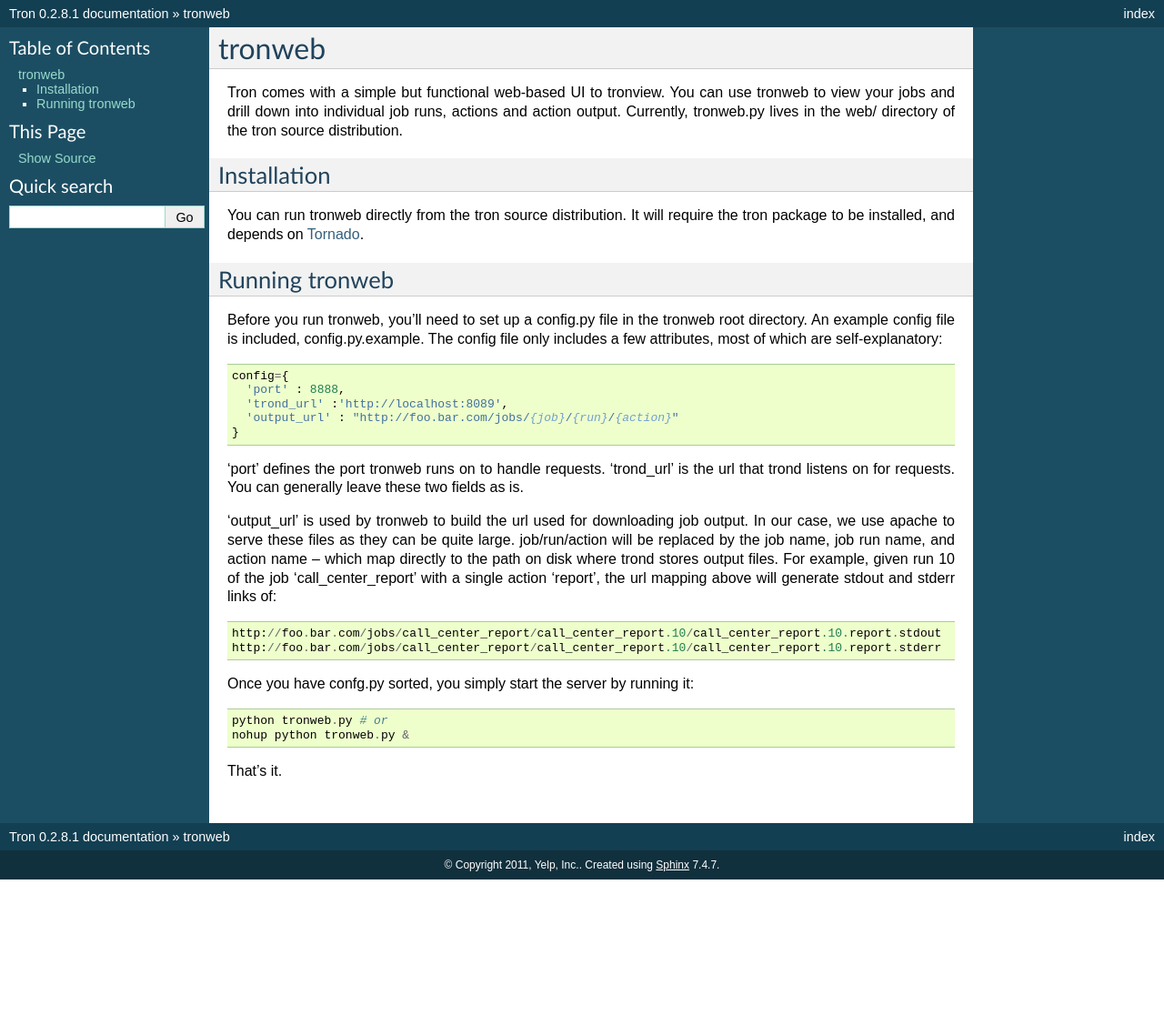
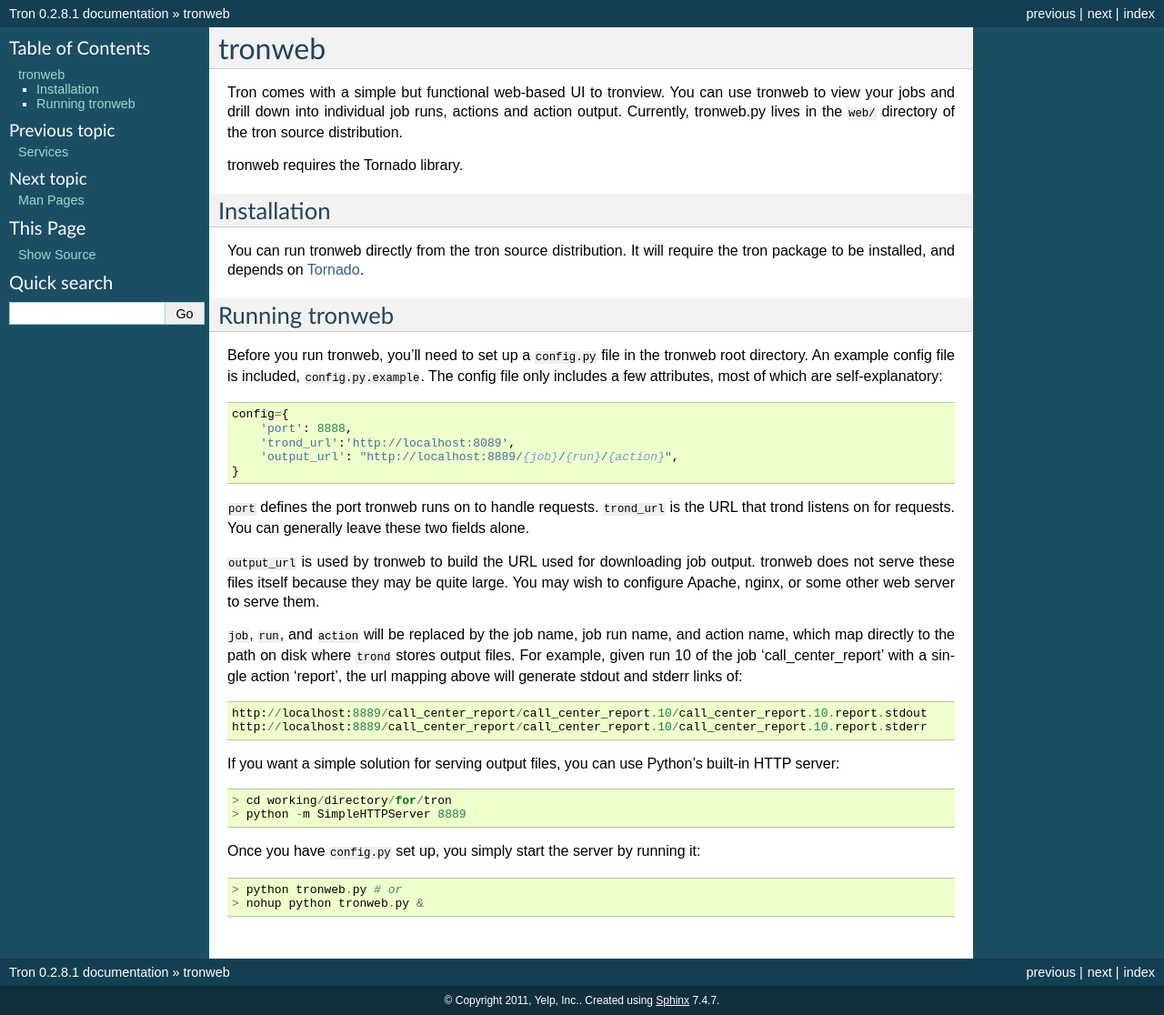
Before and after one commit to Yelp/Tron, a Sphinx documentation site: the page built from docs/tronweb.rst, in a window 1280 px wide. Shown: the whole page at 91% size. Built offline with Sphinx 7.4.7, drawn with Linux system fonts in a browser that asks for light colours; before the commit the page ends 967 px from its top, so only the background shows below that.

Commit message:
Formatting tweaks to docs and examples for tronweb. Added it to doc index page.

```diff
--- a/docs/index.rst
+++ b/docs/index.rst
@@ -27,6 +27,7 @@ Table of Contents
     config.rst
     jobs.rst
     services.rst
+    tronweb.rst
     tools.rst
     developing.rst
 
--- a/docs/tronweb.rst
+++ b/docs/tronweb.rst
@@ -1,39 +1,59 @@
 tronweb
 ========
-Tron comes with a simple but functional web-based UI to tronview. You can use tronweb to view your jobs and drill down
-into individual job runs, actions and action output. Currently, tronweb.py lives in the web/ directory of the tron
-source distribution.
+
+Tron comes with a simple but functional web-based UI to tronview. You can use
+tronweb to view your jobs and drill down into individual job runs, actions and
+action output. Currently, tronweb.py lives in the ``web/`` directory of the
+tron source distribution.
+
+tronweb requires the Tornado library.
 
 Installation
 ------------
-You can run tronweb directly from the tron source distribution. It will require the tron package to be installed, and
-depends on `Tornado <http://www.tornadoweb.org>`_.
+
+You can run tronweb directly from the tron source distribution. It will require
+the tron package to be installed, and depends on `Tornado
+<http://www.tornadoweb.org>`_.
 
 Running tronweb
 ----------------
-Before you run tronweb, you'll need to set up a config.py file in the tronweb root directory. An example config
-file is included, config.py.example. The config file only includes a few attributes, most of which are self-explanatory::
 
-  config={
-    'port' : 8888,
-    'trond_url' :'http://localhost:8089',
-    'output_url' : "http://foo.bar.com/jobs/{job}/{run}/{action}"
-  }
+Before you run tronweb, you'll need to set up a ``config.py`` file in the
+tronweb root directory. An example config file is included,
+``config.py.example``.  The config file only includes a few attributes, most of
+which are self-explanatory::
 
-'port' defines the port tronweb runs on to handle requests. 'trond_url' is the url that trond listens on for requests. You can
-generally leave these two fields as is.
+    config={
+        'port': 8888,
+        'trond_url':'http://localhost:8089',
+        'output_url': "http://localhost:8889/{job}/{run}/{action}",
+    }
 
-'output_url' is used by tronweb to build the url used for downloading job output. In our case, we use apache to serve these files
-as they can be quite large. job/run/action will be replaced by the job name, job run name, and action name -- which map directly
-to the path on disk where trond stores output files. For example, given run 10 of the job
-'call_center_report' with a single action 'report', the url mapping above will generate stdout and stderr links of::
+``port`` defines the port tronweb runs on to handle requests. ``trond_url`` is
+the URL that trond listens on for requests. You can generally leave these two
+fields alone.
 
-  http://foo.bar.com/jobs/call_center_report/call_center_report.10/call_center_report.10.report.stdout
-  http://foo.bar.com/jobs/call_center_report/call_center_report.10/call_center_report.10.report.stderr
+``output_url`` is used by tronweb to build the URL used for downloading job
+output. tronweb does not serve these files itself because they may be quite
+large. You may wish to configure Apache, nginx, or some other web server to
+serve them.
 
-Once you have confg.py sorted, you simply start the server by running it::
+``job``, ``run``, and ``action`` will be replaced by the job name, job run
+name, and action name, which map directly to the path on disk where ``trond``
+stores output files. For example, given run 10 of the job 'call_center_report'
+with a single action 'report', the url mapping above will generate stdout and
+stderr links of::
 
-  python tronweb.py # or
-  nohup python tronweb.py &
+    http://localhost:8889/call_center_report/call_center_report.10/call_center_report.10.report.stdout
+    http://localhost:8889/call_center_report/call_center_report.10/call_center_report.10.report.stderr
 
-That's it.
+If you want a simple solution for serving output files, you can use Python's
+built-in HTTP server::
+
+    > cd working/directory/for/tron
+    > python -m SimpleHTTPServer 8889
+
+Once you have ``config.py`` set up, you simply start the server by running it::
+
+    > python tronweb.py # or
+    > nohup python tronweb.py &
```
Also changed, not shown: 1 other file.
